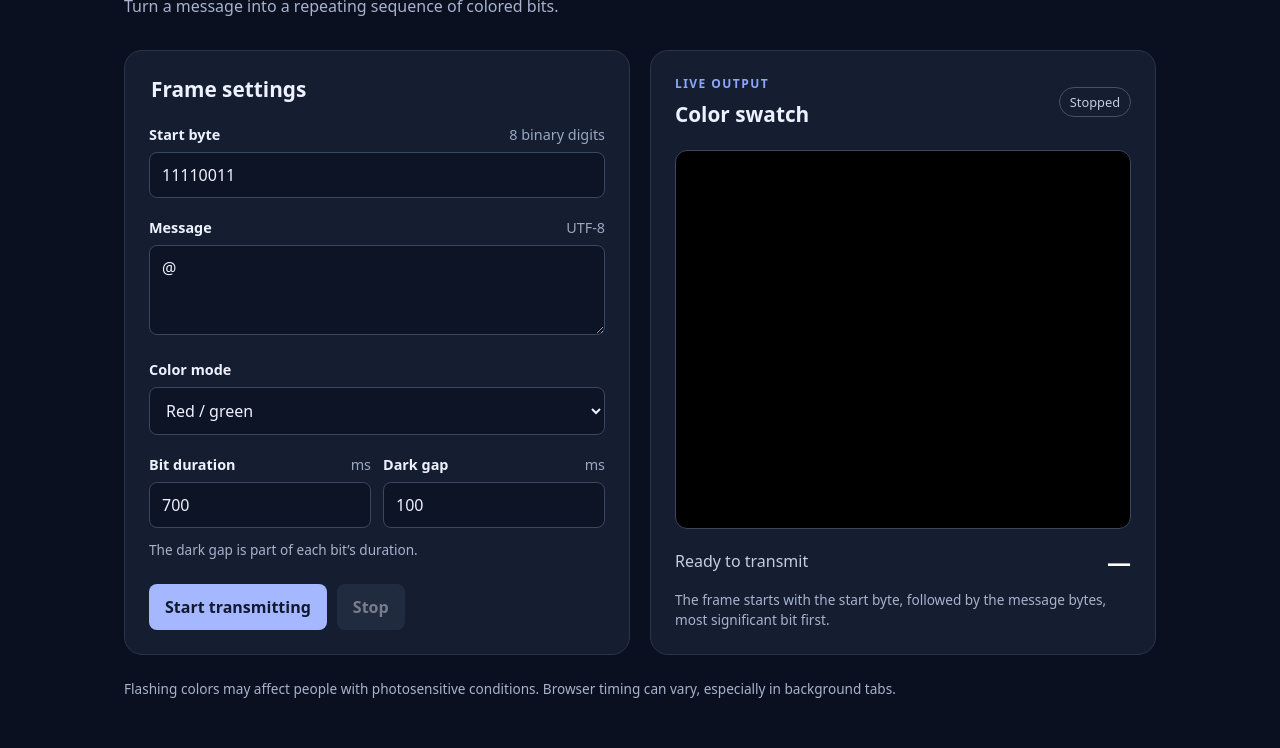
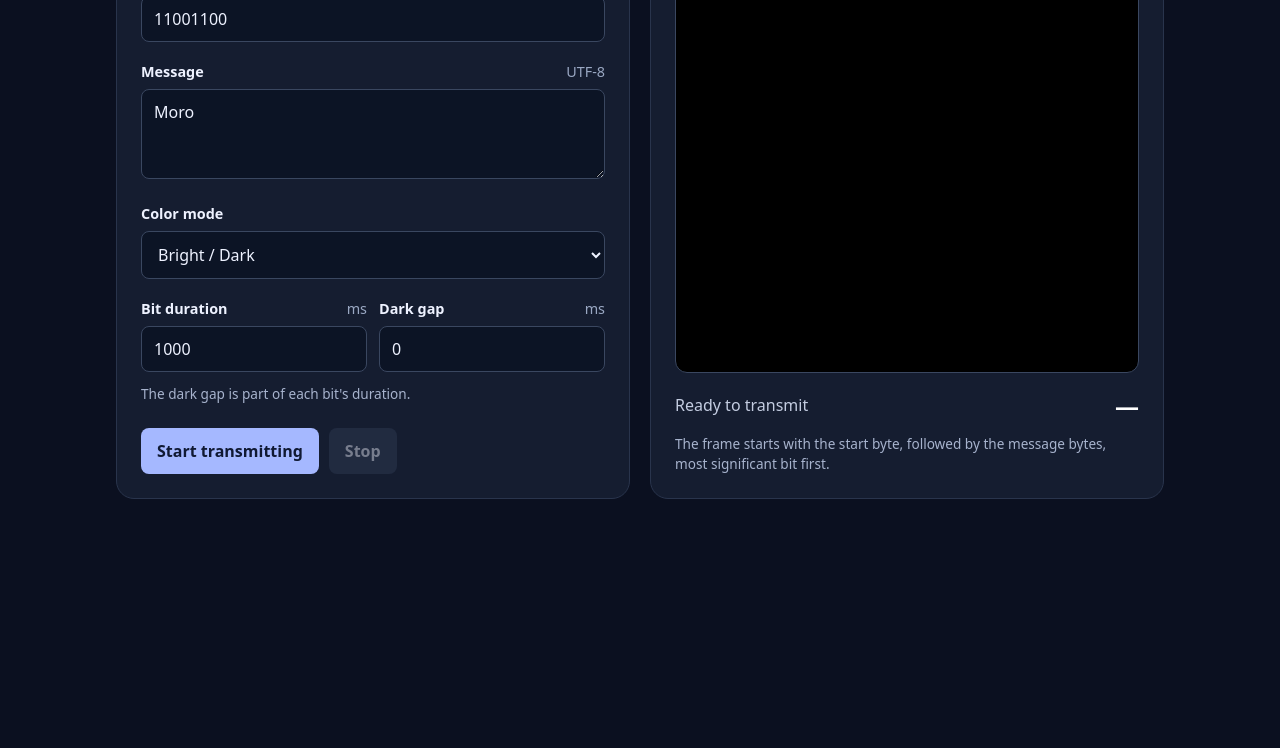
Before and after one commit to AkiKurvinen/binary-message-converter-2026, a website: page index.html in a window 1280 px wide. Shown: the part 159-907 px from the top of the page. After the commit the page ends 800 px from the top, so only its background shows below. Drawn offline with Linux system fonts and the light colour scheme.

Commit message:
initial version

```diff
--- a/index.html
+++ b/index.html
@@ -1,5 +1,6 @@
 <!doctype html>
 <html lang="en">
+
 <head>
   <meta charset="utf-8">
   <meta name="viewport" content="width=device-width, initial-scale=1">
@@ -8,43 +9,41 @@
   <link rel="stylesheet" href="style.css">
   <script src="script.js" defer></script>
 </head>
+
 <body>
   <main>
-    <header>
-      <p class="eyebrow">Optical transmitter</p>
-      <h1>Binary Message Converter</h1>
-      <p>Turn a message into a repeating sequence of colored bits.</p>
-    </header>
-
     <div class="layout">
       <form id="transmitter-form">
+        <h1>Message Converter</h1>
         <fieldset id="settings">
+
           <legend>Frame settings</legend>
           <label for="sync-byte">Start byte <span>8 binary digits</span></label>
-          <input id="sync-byte" name="sync-byte" type="text" value="11110011" pattern="[01]{8}" maxlength="8" required spellcheck="false">
+          <input id="sync-byte" name="sync-byte" type="text" value="11001100" pattern="[01]{8}" maxlength="8" required
+            spellcheck="false">
 
           <label for="message">Message <span>UTF-8</span></label>
-          <textarea id="message" name="message" rows="3" spellcheck="false">@</textarea>
+          <textarea id="message" name="message" rows="3" spellcheck="false">Moro</textarea>
 
           <label for="color-mode">Color mode</label>
           <select id="color-mode" name="color-mode">
-            <option value="HUE_RG">Red / green</option>
-            <option value="HUE_GB">Green / blue</option>
-            <option value="HUE_BR">Blue / red</option>
-            <option value="LIGHTNESS">Bright / dim white</option>
+            <option value="HUE_RG">Red / Green</option>
+            <option value="HUE_GB">Green / Blue</option>
+            <option value="HUE_BR">Blue / Red</option>
+            <option value="LIGHTNESS" selected>Bright / Dark</option>
           </select>
 
           <div class="timings">
             <div>
               <label for="interval">Bit duration <span>ms</span></label>
-              <input id="interval" name="interval" type="number" value="700" min="1" max="60000" step="1" required>
+              <input id="interval" name="interval" type="number" value="1000" min="1" max="60000" step="1" required>
             </div>
             <div>
               <label for="gap">Dark gap <span>ms</span></label>
-              <input id="gap" name="gap" type="number" value="100" min="0" max="59999" step="1" required>
+              <input id="gap" name="gap" type="number" value="0" min="0" max="59999" step="1" required>
             </div>
           </div>
-          <p class="hint">The dark gap is part of each bit’s duration.</p>
+          <p class="hint">The dark gap is part of each bit's duration.</p>
         </fieldset>
         <div class="actions">
           <button id="start" type="submit">Start transmitting</button>
@@ -66,10 +65,11 @@
           <span id="position">Ready to transmit</span>
           <strong id="bit">—</strong>
         </div>
-        <p class="hint">The frame starts with the start byte, followed by the message bytes, most significant bit first.</p>
+        <p class="hint">The frame starts with the start byte, followed by the message bytes, most significant bit first.
+        </p>
       </section>
     </div>
-    <p class="note">Flashing colors may affect people with photosensitive conditions. Browser timing can vary, especially in background tabs.</p>
   </main>
 </body>
+
 </html>
--- a/style.css
+++ b/style.css
@@ -5,50 +5,233 @@
   color: #eef2ff;
 }
 
-* { box-sizing: border-box; }
+* {
+  box-sizing: border-box;
+}
 
-body { margin: 0; }
+body {
+  margin: 0;
+}
 
-main { max-width: 1080px; margin: 0 auto; padding: 48px 24px; }
+main {
+  max-width: 1080px;
+  margin: 0 auto;
+  padding: 1em;
+}
 
-header { margin-bottom: 32px; }
-h1, h2, p { margin-top: 0; }
-h1 { font-size: clamp(2rem, 5vw, 3.2rem); margin-bottom: 10px; letter-spacing: -0.04em; }
-h2 { font-size: 1.3rem; margin-bottom: 0; }
-header > p:last-child, .hint, .note { color: #a7b3cd; line-height: 1.5; }
-.eyebrow { color: #8da7ff; font-size: 0.75rem; font-weight: 700; letter-spacing: 0.12em; text-transform: uppercase; margin-bottom: 8px; }
+header {
+  margin-bottom: 12px;
+}
 
-.layout { display: grid; grid-template-columns: 1fr 1fr; gap: 20px; }
-form, .output { background: #151d30; border: 1px solid #29344c; border-radius: 18px; padding: 24px; }
-fieldset { border: 0; padding: 0; margin: 0; min-width: 0; }
-legend { font-size: 1.3rem; font-weight: 700; margin-bottom: 22px; }
-label { display: flex; justify-content: space-between; gap: 12px; font-size: 0.9rem; font-weight: 600; margin-bottom: 8px; }
-label span { color: #9aa8c3; font-weight: 400; }
-input, textarea, select {
-  width: 100%; color: #eef2ff; background: #0c1425; border: 1px solid #3a4760;
-  border-radius: 8px; padding: 11px 12px; font: inherit; margin-bottom: 20px;
+h1,
+h2,
+p {
+  margin-top: 0;
 }
-textarea { resize: vertical; }
-input:focus, textarea:focus, select:focus, button:focus-visible { outline: 2px solid #9aafff; outline-offset: 2px; }
-.timings { display: grid; grid-template-columns: 1fr 1fr; gap: 12px; }
-.timings input { margin-bottom: 0; }
-.hint { font-size: 0.85rem; margin: 12px 0 0; }
-.actions { display: flex; gap: 10px; margin-top: 24px; }
-button { border: 0; border-radius: 8px; padding: 12px 16px; font: inherit; font-weight: 700; cursor: pointer; background: #a5b8ff; color: #101933; }
-button.secondary { background: #303c55; color: #eef2ff; }
-button:disabled { opacity: 0.45; cursor: not-allowed; }
-.error { color: #ffabb4; margin: 12px 0 0; }
-.error:empty { display: none; }
-.output { display: flex; flex-direction: column; }
-.output-heading { display: flex; align-items: center; justify-content: space-between; gap: 12px; margin-bottom: 22px; }
-.status { color: #c4cde1; font-size: 0.8rem; border: 1px solid #45516a; border-radius: 999px; padding: 5px 10px; }
-.swatch { background: #000; border: 1px solid #3a4760; border-radius: 12px; min-height: 240px; flex: 1; }
-.bit-row { display: flex; justify-content: space-between; align-items: center; gap: 12px; margin-top: 16px; color: #c4cde1; }
-.bit-row strong { color: #fff; font-size: 1.5rem; }
-.note { font-size: 0.85rem; margin: 24px 0 0; }
+
+
+h1 {
+  font-size: clamp(1rem, 5vw, 1.2rem);
+  margin-bottom: 10px;
+  letter-spacing: -0.04em;
+}
+
+h2 {
+  font-size: 1.3rem;
+  margin-bottom: 0;
+}
+
+header>p:last-child,
+.hint,
+.note {
+  color: #a7b3cd;
+  line-height: 1.5;
+}
+
+.eyebrow {
+  color: #8da7ff;
+  font-size: 0.75rem;
+  font-weight: 700;
+  letter-spacing: 0.12em;
+  text-transform: uppercase;
+  margin-bottom: 8px;
+}
+
+.layout {
+  display: grid;
+  grid-template-columns: 1fr 1fr;
+  gap: 20px;
+}
+
+form,
+.output {
+  background: #151d30;
+  border: 1px solid #29344c;
+  border-radius: 18px;
+  padding: 24px;
+}
+
+fieldset {
+  border: 0;
+  padding: 0;
+  margin: 0;
+  min-width: 0;
+}
+
+legend {
+  font-size: 1.3rem;
+  font-weight: 700;
+  margin-bottom: 22px;
+}
+
+label {
+  display: flex;
+  justify-content: space-between;
+  gap: 12px;
+  font-size: 0.9rem;
+  font-weight: 600;
+  margin-bottom: 8px;
+}
+
+label span {
+  color: #9aa8c3;
+  font-weight: 400;
+}
+
+input,
+textarea,
+select {
+  width: 100%;
+  color: #eef2ff;
+  background: #0c1425;
+  border: 1px solid #3a4760;
+  border-radius: 8px;
+  padding: 11px 12px;
+  font: inherit;
+  margin-bottom: 20px;
+}
+
+textarea {
+  resize: vertical;
+}
+
+input:focus,
+textarea:focus,
+select:focus,
+button:focus-visible {
+  outline: 2px solid #9aafff;
+  outline-offset: 2px;
+}
+
+.timings {
+  display: grid;
+  grid-template-columns: 1fr 1fr;
+  gap: 12px;
+}
+
+.timings input {
+  margin-bottom: 0;
+}
+
+.hint {
+  font-size: 0.85rem;
+  margin: 12px 0 0;
+}
+
+.actions {
+  display: flex;
+  gap: 10px;
+  margin-top: 24px;
+}
+
+button {
+  border: 0;
+  border-radius: 8px;
+  padding: 12px 16px;
+  font: inherit;
+  font-weight: 700;
+  cursor: pointer;
+  background: #a5b8ff;
+  color: #101933;
+}
+
+button.secondary {
+  background: #303c55;
+  color: #eef2ff;
+}
+
+button:disabled {
+  opacity: 0.45;
+  cursor: not-allowed;
+}
+
+.error {
+  color: #ffabb4;
+  margin: 12px 0 0;
+}
+
+.error:empty {
+  display: none;
+}
+
+.output {
+  display: flex;
+  flex-direction: column;
+}
+
+.output-heading {
+  display: flex;
+  align-items: center;
+  justify-content: space-between;
+  gap: 12px;
+  margin-bottom: 22px;
+}
+
+.status {
+  color: #c4cde1;
+  font-size: 0.8rem;
+  border: 1px solid #45516a;
+  border-radius: 999px;
+  padding: 5px 10px;
+}
+
+.swatch {
+  background: #000;
+  border: 1px solid #3a4760;
+  border-radius: 12px;
+  min-height: 240px;
+  flex: 1;
+}
+
+.bit-row {
+  display: flex;
+  justify-content: space-between;
+  align-items: center;
+  gap: 12px;
+  margin-top: 16px;
+  color: #c4cde1;
+}
+
+.bit-row strong {
+  color: #fff;
+  font-size: 1.5rem;
+}
+
+.note {
+  font-size: 0.85rem;
+  margin: 24px 0 0;
+}
 
 @media (max-width: 700px) {
-  main { padding: 32px 16px; }
-  .layout { grid-template-columns: 1fr; }
-  .swatch { min-height: 220px; }
+  main {
+    padding: 1em;
+  }
+
+  .layout {
+    grid-template-columns: 1fr;
+  }
+
+  .swatch {
+    min-height: 220px;
+  }
 }
```
